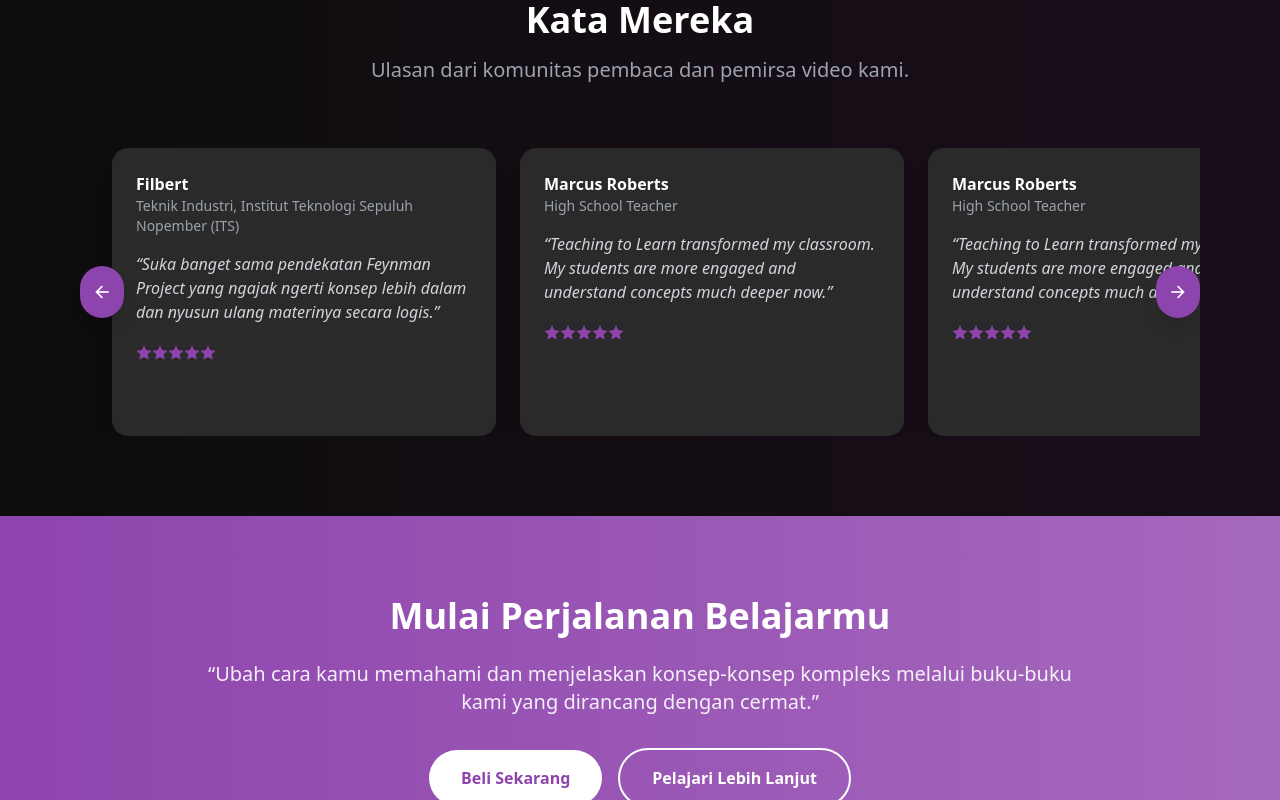
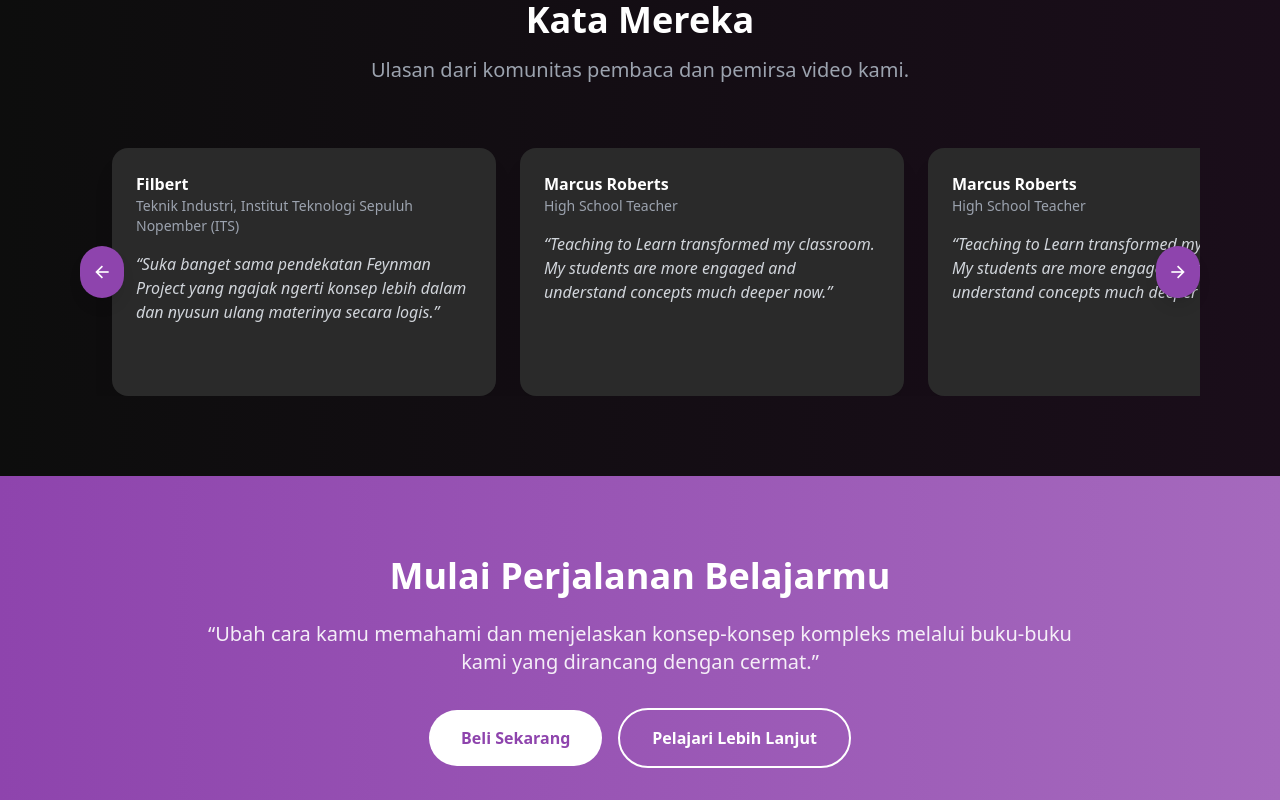
Before and after one commit to FeynmanProject/feynmanproject.github.io, a Next.js app: page /books in a window 1280 px wide. Shown: the part 2241-3041 px from the top of the page. Built offline with nearby package versions, Linux system fonts and the light colour scheme.

Commit message:
Update page.tsx

```diff
--- a/app/books/page.tsx
+++ b/app/books/page.tsx
@@ -460,11 +460,6 @@ const testimonials = [
               </div>
             </div>
             <p className="text-gray-300 italic">&ldquo;{t.quote}&rdquo;</p>
-            <div className="flex text-[#8E44AD] mt-4">
-              {Array.from({ length: 5 }).map((_, i) => (
-                <i key={i} className="ri-star-fill"></i>
-              ))}
-            </div>
           </div>
         ))}
       </div>
```
